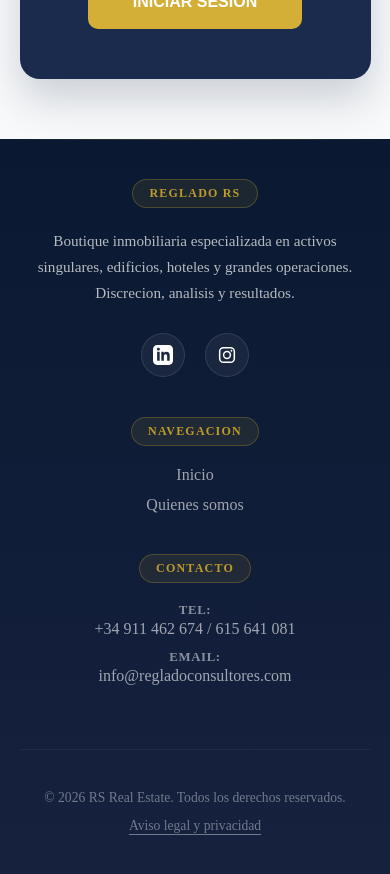
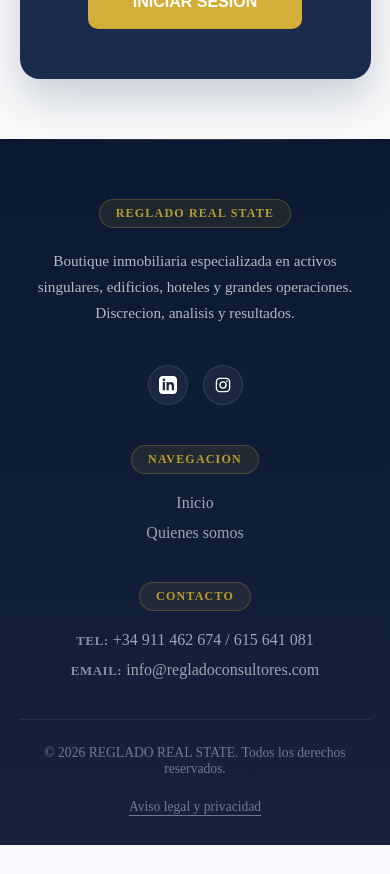
Before and after one commit to practicasreglado-wq/Reglado, a Vue app in the folder Inmobiliaria_Reglados/: page /give-info in a window 390 px wide. Shown: the part 1600-2474 px from the top of the page. After the commit the page ends 2445 px from the top, so only its background shows below. Built offline with nearby package versions, Linux system fonts and the light colour scheme; no server answers.

Commit message:
ultimos retoques

```diff
--- a/Inmobiliaria_Reglados/src/components/Footer.vue
+++ b/Inmobiliaria_Reglados/src/components/Footer.vue
@@ -1,71 +1,49 @@
 <template>
   <footer class="footer">
-    <div class="footer-shell">
-      <div class="footer-grid">
-        <section class="footer-brand">
-          <div class="footer-pill">Reglado RS</div>
+    <div class="container footer-inner">
+      <div class="col brand-col">
+        <div class="footer-pill">Reglado Real State</div>
         <p class="footer-copy">
           Boutique inmobiliaria especializada en activos singulares, edificios,
           hoteles y grandes operaciones. Discrecion, analisis y resultados.
         </p>
-
-          <div class="footer-social">
+        <div class="footer-social" aria-label="Redes sociales">
           <a href="https://www.linkedin.com/in/reglado-consultores-90b7a0233?utm_source=share&utm_campaign=share_via&utm_content=profile&utm_medium=android_app" class="social-link" aria-label="LinkedIn" target="_blank" rel="noopener">
             <svg viewBox="0 0 24 24" aria-hidden="true">
-                <path
-                  d="M19 0h-14c-2.761 0-5 2.239-5 5v14c0 2.761 2.239 5 5 5h14c2.762 0 5-2.239 5-5v-14c0-2.761-2.238-5-5-5zm-11 19h-3v-11h3v11zm-1.5-12.268c-.966 0-1.75-.79-1.75-1.764s.784-1.764 1.75-1.764 1.75.79 1.75 1.764-.783 1.764-1.75 1.764zm13.5 12.268h-3v-5.604c0-3.368-4-3.113-4 0v5.604h-3v-11h3v1.765c1.396-2.586 7-2.777 7 2.476v6.759z"
-                  fill="currentColor"
-                />
+              <path d="M19 0h-14c-2.761 0-5 2.239-5 5v14c0 2.761 2.239 5 5 5h14c2.762 0 5-2.239 5-5v-14c0-2.761-2.238-5-5-5zm-11 19h-3v-11h3v11zm-1.5-12.268c-.966 0-1.75-.79-1.75-1.764s.784-1.764 1.75-1.764 1.75.79 1.75 1.764-.783 1.764-1.75 1.764zm13.5 12.268h-3v-5.604c0-3.368-4-3.113-4 0v5.604h-3v-11h3v1.765c1.396-2.586 7-2.777 7 2.476v6.759z" fill="currentColor"/>
             </svg>
           </a>
           <a href="#" class="social-link" aria-label="Instagram">
             <svg viewBox="0 0 24 24" aria-hidden="true">
-                <rect
-                  x="3.2"
-                  y="3.2"
-                  width="17.6"
-                  height="17.6"
-                  rx="4.6"
-                  fill="none"
-                  stroke="currentColor"
-                  stroke-width="1.8"
-                />
-                <circle
-                  cx="12"
-                  cy="12"
-                  r="4.1"
-                  fill="none"
-                  stroke="currentColor"
-                  stroke-width="1.8"
-                />
-                <circle cx="17.3" cy="6.9" r="1.1" fill="currentColor" />
+              <rect x="3.2" y="3.2" width="17.6" height="17.6" rx="4.6" fill="none" stroke="currentColor" stroke-width="1.8"/>
+              <circle cx="12" cy="12" r="4.1" fill="none" stroke="currentColor" stroke-width="1.8"/>
+              <circle cx="17.3" cy="6.9" r="1.1" fill="currentColor"/>
             </svg>
           </a>
         </div>
-        </section>
-
-        <nav class="footer-column" aria-label="Navegacion del pie">
-          <div class="footer-pill">Navegacion</div>
-          <ul>
-            <li><a href="#" @click.prevent="goWithoutLoader('/')">Inicio</a></li>
-            <li><a href="#" @click.prevent="goWithoutLoader('/#about-us')">Quienes somos</a></li>
-          </ul>
-        </nav>
-
-        <section class="footer-column">
-          <div class="footer-pill">Contacto</div>
-          <ul class="footer-contact">
-            <li><strong>Tel:</strong> +34 911 462 674 / 615 641 081</li>
-            <li><strong>Email:</strong> info@regladoconsultores.com</li>
-          </ul>
-        </section>
       </div>
 
-      <div class="footer-bottom">
-        <span>© 2026 RS Real Estate. Todos los derechos reservados.</span>
+      <div class="col">
+        <div class="footer-pill">Navegacion</div>
+        <div class="footer-links">
+          <a href="#" @click.prevent="goWithoutLoader('/')">Inicio</a>
+          <a href="#" @click.prevent="goWithoutLoader('/#about-us')">Quienes somos</a>
+        </div>
+      </div>
+
+      <div class="col">
+        <div class="footer-pill">Contacto</div>
+        <div class="footer-contact-info">
+          <div><strong>Tel:</strong> +34 911 462 674 / 615 641 081</div>
+          <div><strong>Email:</strong> info@regladoconsultores.com</div>
+        </div>
+      </div>
+    </div>
+
+    <div class="container footer-bottom">
+      <div class="small">© 2026 REGLADO REAL STATE. Todos los derechos reservados.</div>
       <div class="footer-legal">
         <router-link to="/legal">Aviso legal y privacidad</router-link>
-        </div>
       </div>
     </div>
   </footer>
@@ -96,7 +74,7 @@ const goWithoutLoader = (target) => {
 .footer {
   background: linear-gradient(180deg, #0a1931, #16213e);
   color: #fff;
-  padding: var(--spacing-xl) var(--spacing-md) var(--spacing-lg);
+  padding: 60px 0 30px; /* Adjusted padding like energy */
   position: relative;
   overflow: hidden;
 }
@@ -111,23 +89,27 @@ const goWithoutLoader = (target) => {
   background: linear-gradient(90deg, transparent, rgba(189, 155, 44, 0.3), transparent);
 }
 
-.footer-shell {
-  width: min(1200px, 100%);
+.container {
+  width: min(1200px, 90%);
   margin: 0 auto;
 }
 
-.footer-grid {
+.footer-inner {
   display: grid;
-  grid-template-columns: 1.5fr 1fr 1fr;
-  gap: var(--spacing-lg);
-  margin-bottom: var(--spacing-xl);
+  grid-template-columns: 1.4fr 1fr 1fr;
+  gap: 40px;
+  align-items: stretch;
+  margin-bottom: 40px;
 }
 
-.footer-brand,
-.footer-column {
+.col {
   display: flex;
   flex-direction: column;
-  gap: var(--spacing-md);
+  gap: 20px;
+}
+
+.brand-col {
+  align-items: flex-start;
 }
 
 .footer-pill {
@@ -146,7 +128,6 @@ const goWithoutLoader = (target) => {
 }
 
 .footer-copy {
-  max-width: 400px;
   margin: 0;
   line-height: 1.7;
   font-size: 0.95rem;
@@ -155,62 +136,61 @@ const goWithoutLoader = (target) => {
 
 .footer-social {
   display: flex;
-  gap: var(--spacing-md);
-  margin-top: var(--spacing-xs);
+  gap: 15px;
+  margin-top: auto;
+  padding-top: 20px;
 }
 
 .social-link {
   display: inline-flex;
   align-items: center;
   justify-content: center;
-  width: 44px;
-  height: 44px;
+  width: 40px;
+  height: 40px;
   border-radius: 50%;
   background: rgba(255, 255, 255, 0.05);
   border: 1px solid rgba(255, 255, 255, 0.1);
   color: #fff;
-  transition: all 0.3s cubic-bezier(0.4, 0, 0.2, 1);
+  transition: all 0.3s ease;
 }
 
 .social-link:hover {
   background: #bd9b2c;
   border-color: #bd9b2c;
   transform: translateY(-3px);
-  box-shadow: 0 8px 16px rgba(189, 155, 44, 0.2);
 }
 
 .social-link svg {
-  width: 20px;
-  height: 20px;
+  width: 18px;
+  height: 18px;
 }
 
-.footer-column ul {
-  list-style: none;
-  margin: 0;
-  padding: 0;
+.footer-links {
   display: flex;
   flex-direction: column;
   gap: 12px;
 }
 
-.footer-column li,
-.footer-column a {
+.footer-links a {
   color: rgba(255, 255, 255, 0.6);
   text-decoration: none;
   font-size: 1rem;
   transition: color 0.2s ease;
 }
 
-.footer-column a:hover {
+.footer-links a:hover {
   color: #bd9b2c;
 }
 
-.footer-contact li {
-  display: grid;
-  gap: 2px;
+.footer-contact-info {
+  display: flex;
+  flex-direction: column;
+  gap: 12px;
+  color: rgba(255, 255, 255, 0.6);
+  font-size: 1rem;
 }
 
-.footer-contact strong {
+.footer-contact-info strong {
   color: #fff;
   font-size: 0.8rem;
   text-transform: uppercase;
@@ -219,24 +199,18 @@ const goWithoutLoader = (target) => {
 }
 
 .footer-bottom {
+  padding-top: 25px;
+  border-top: 1px solid rgba(255, 255, 255, 0.08);
   display: flex;
   justify-content: space-between;
   align-items: center;
   gap: 20px;
-  padding-top: var(--spacing-lg);
-  border-top: 1px solid rgba(255, 255, 255, 0.05);
+  flex-wrap: wrap;
+}
+
+.small {
   color: rgba(255, 255, 255, 0.4);
   font-size: 0.85rem;
-}
-
-.footer-legal {
-  display: flex;
-  gap: var(--spacing-md);
-}
-
-.footer-legal a:hover {
-  color: #fff;
-  cursor: pointer;
 }
 
 .footer-legal a {
@@ -244,46 +218,27 @@ const goWithoutLoader = (target) => {
   text-decoration: underline;
   text-underline-offset: 4px;
   transition: color 0.2s ease;
+  font-size: 0.85rem;
 }
 
-/* =========================
-   BREAKPOINTS
-   ========================= */
-
-@media (max-width: 1024px) {
-  .footer-grid {
-    grid-template-columns: 1fr 1fr;
-  }
+.footer-legal a:hover {
+  color: #fff;
 }
 
-@media (max-width: 768px) {
-  .footer {
-    padding: var(--spacing-lg) var(--spacing-md);
+@media (max-width: 980px) {
+  .footer-inner {
+    grid-template-columns: 1fr;
+    gap: 40px;
   }
 
-  .footer-grid {
-    grid-template-columns: 1fr;
-    gap: var(--spacing-lg);
+  .brand-col, .col {
+    align-items: center;
     text-align: center;
-  }
-
-  .footer-brand, .footer-column {
-    align-items: center;
-  }
-
-  .footer-copy {
-    max-width: 100%;
   }
 
   .footer-bottom {
     flex-direction: column;
-    gap: 12px;
-  }
-
-  .footer-legal {
-    flex-wrap: wrap;
-    justify-content: center;
-    gap: 8px 16px;
+    text-align: center;
   }
 }
 </style>
--- a/Inmobiliaria_Reglados/src/components/Header.vue
+++ b/Inmobiliaria_Reglados/src/components/Header.vue
@@ -217,6 +217,7 @@ header.at-top-home {
   -webkit-backdrop-filter: none;
   box-shadow: none;
   border-bottom: 1px solid transparent;
+  padding-left: 10rem;
 }
 
 header.is-scrolled {
@@ -474,6 +475,9 @@ header:not(.at-top-home) .profile-menu-trigger {
     height: 75px; /* Fixed undefined variable and added space */
     padding: 0 var(--spacing-md);
   }
+  header.at-top-home {
+    padding-left: var(--spacing-md);
+  }
 }
 
 @media (max-width: 480px) {
--- a/Inmobiliaria_Reglados/src/components/ScrollToTop.vue
+++ b/Inmobiliaria_Reglados/src/components/ScrollToTop.vue
@@ -103,7 +103,7 @@ watch(
 .scroll-to-top {
   position: fixed;
   right: 30px;
-  bottom: 30px;
+  bottom: 80px; /* Raised to avoid overlapping footer text */
   z-index: 1200;
   display: inline-flex;
   align-items: center;
@@ -112,7 +112,7 @@ watch(
   height: 52px;
   border: 1px solid rgba(255, 255, 255, 0.2);
   border-radius: 999px;
-  background: rgba(11, 42, 95, 0.747);
+  background: rgba(11, 42, 95, 0.4);
   backdrop-filter: blur(12px);
   -webkit-backdrop-filter: blur(12px);
   color: #fff;
@@ -127,7 +127,7 @@ watch(
 
 .scroll-to-top:hover {
   transform: translateY(-6px) scale(1.1);
-  background: rgb(9, 39, 92);
+  background: rgba(9, 39, 92, 1);
   box-shadow: 0 20px 40px rgba(0, 0, 0, 0.35);
 }
 
@@ -139,14 +139,14 @@ watch(
 
 /* ESTILO EN EL FOOTER */
 .scroll-to-top.at-footer {
-  background: #ffffff;
+  background: rgba(255, 255, 255, 0.4);
   color: #0b2a5f;
   border-color: rgba(11, 42, 95, 0.2);
   box-shadow: 0 12px 32px rgba(11, 42, 95, 0.2);
 }
 
 .scroll-to-top.at-footer:hover {
-  background: #f8faff;
+  background: rgba(248, 250, 255, 1);
 }
 
 .scroll-to-top.at-footer .wind-svg {
@@ -233,7 +233,7 @@ watch(
 @media (max-width: 640px) {
   .scroll-to-top {
     right: 15px;
-    bottom: 15px;
+    bottom: 75px; /* Raised for mobile */
     width: 40px;
     height: 40px;
   }
```
Also changed, not shown: Inmobiliaria_Reglados/src/views/Home.vue (+42 -4 lines). Lines whose indentation alone changed are shown as unchanged.
